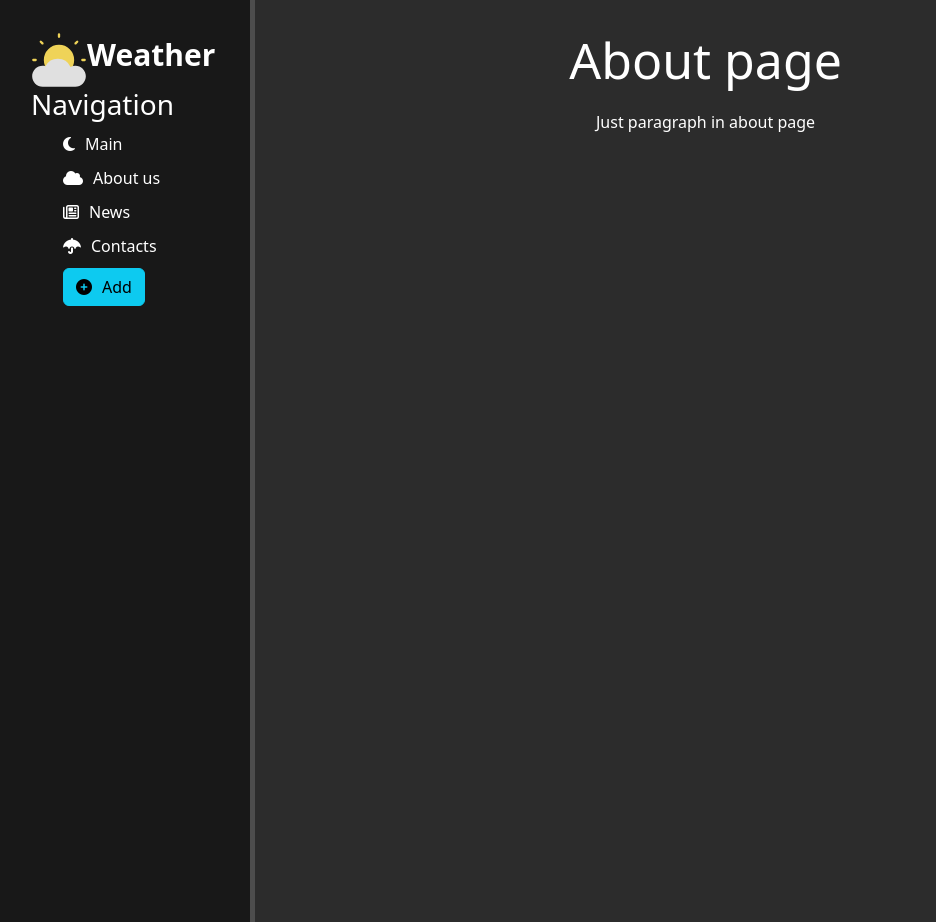
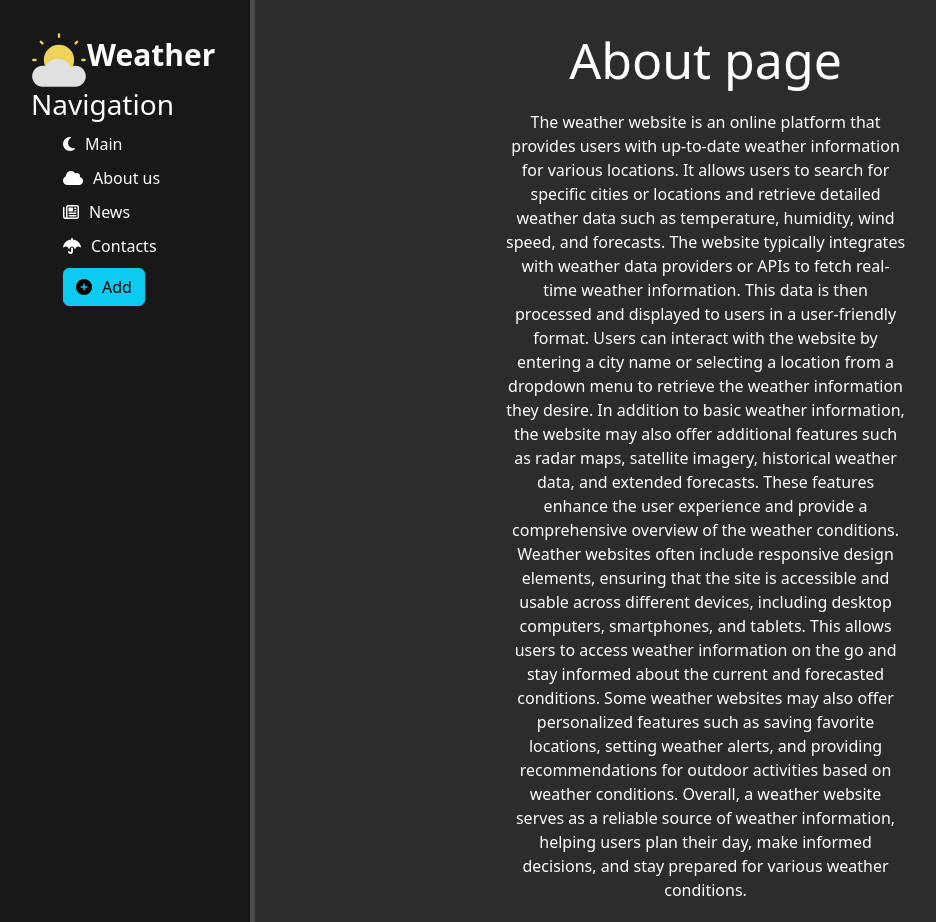
Before and after one commit to KhomenkoDmytro/python_lab, a Django app: page /about in a window 1280 px wide. Shown: the whole page, without its empty margins (1-937 px from the left). Run offline with Django 4.2, Linux system fonts and the light colour scheme; some libraries are stand-ins or nearby versions.

Commit message:
final change 1

```diff
--- a/python_lab/main/templates/main/about.html
+++ b/python_lab/main/templates/main/about.html
@@ -3,7 +3,18 @@
 {% block content%}
     <div class="features">
         <h1>About page</h1>
-        <p>Just paragraph in about page</p>
+        <p>
+The weather website is an online platform that provides users with up-to-date weather information for various locations. It allows users to search for specific cities or locations and retrieve detailed weather data such as temperature, humidity, wind speed, and forecasts.
+
+The website typically integrates with weather data providers or APIs to fetch real-time weather information. This data is then processed and displayed to users in a user-friendly format. Users can interact with the website by entering a city name or selecting a location from a dropdown menu to retrieve the weather information they desire.
+
+In addition to basic weather information, the website may also offer additional features such as radar maps, satellite imagery, historical weather data, and extended forecasts. These features enhance the user experience and provide a comprehensive overview of the weather conditions.
+
+Weather websites often include responsive design elements, ensuring that the site is accessible and usable across different devices, including desktop computers, smartphones, and tablets. This allows users to access weather information on the go and stay informed about the current and forecasted conditions.
+
+Some weather websites may also offer personalized features such as saving favorite locations, setting weather alerts, and providing recommendations for outdoor activities based on weather conditions.
+
+Overall, a weather website serves as a reliable source of weather information, helping users plan their day, make informed decisions, and stay prepared for various weather conditions.</p>
 <!--        <button class="btn btn-success">Button</button>-->
     </div>
 {% endblock %}
```
Also changed, not shown: 1 other file.
